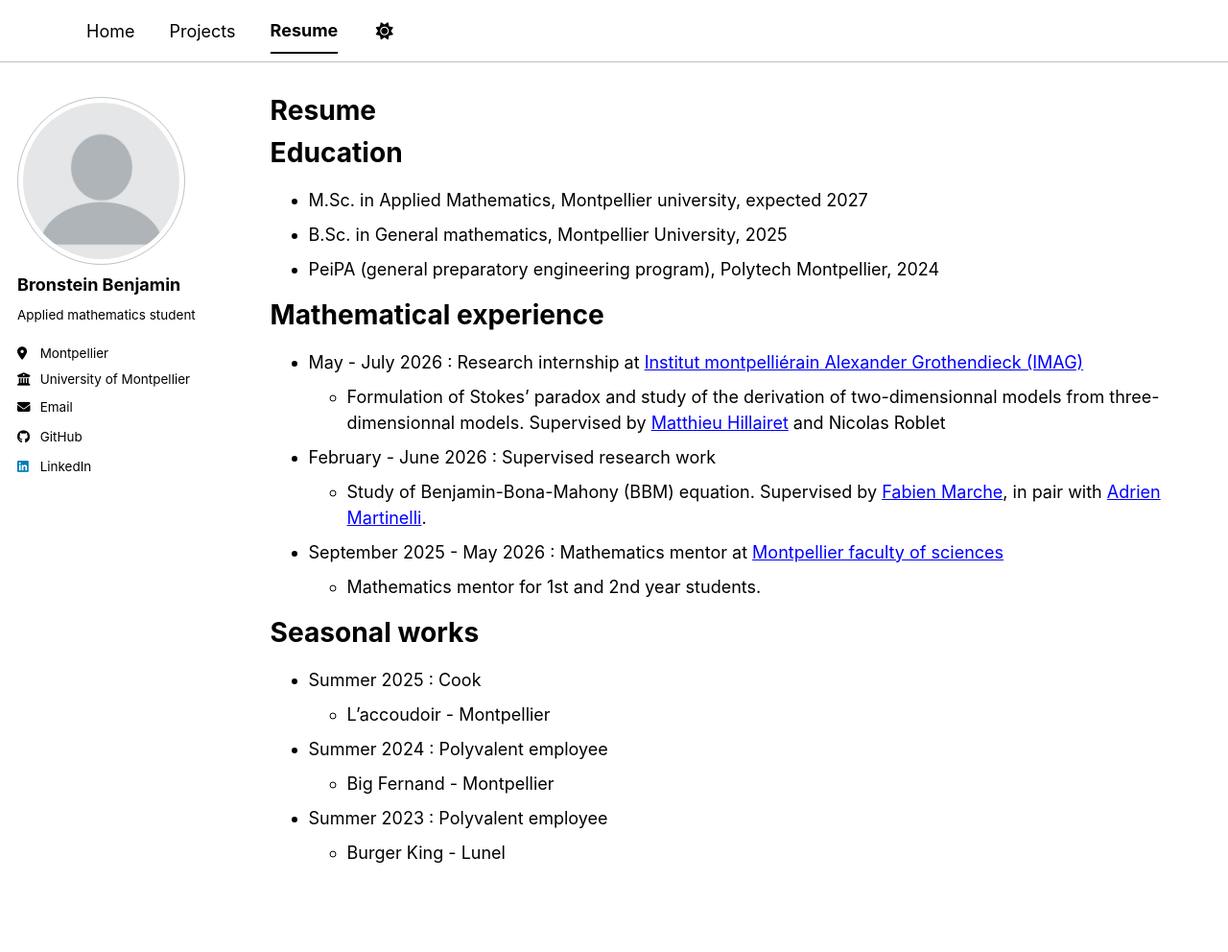
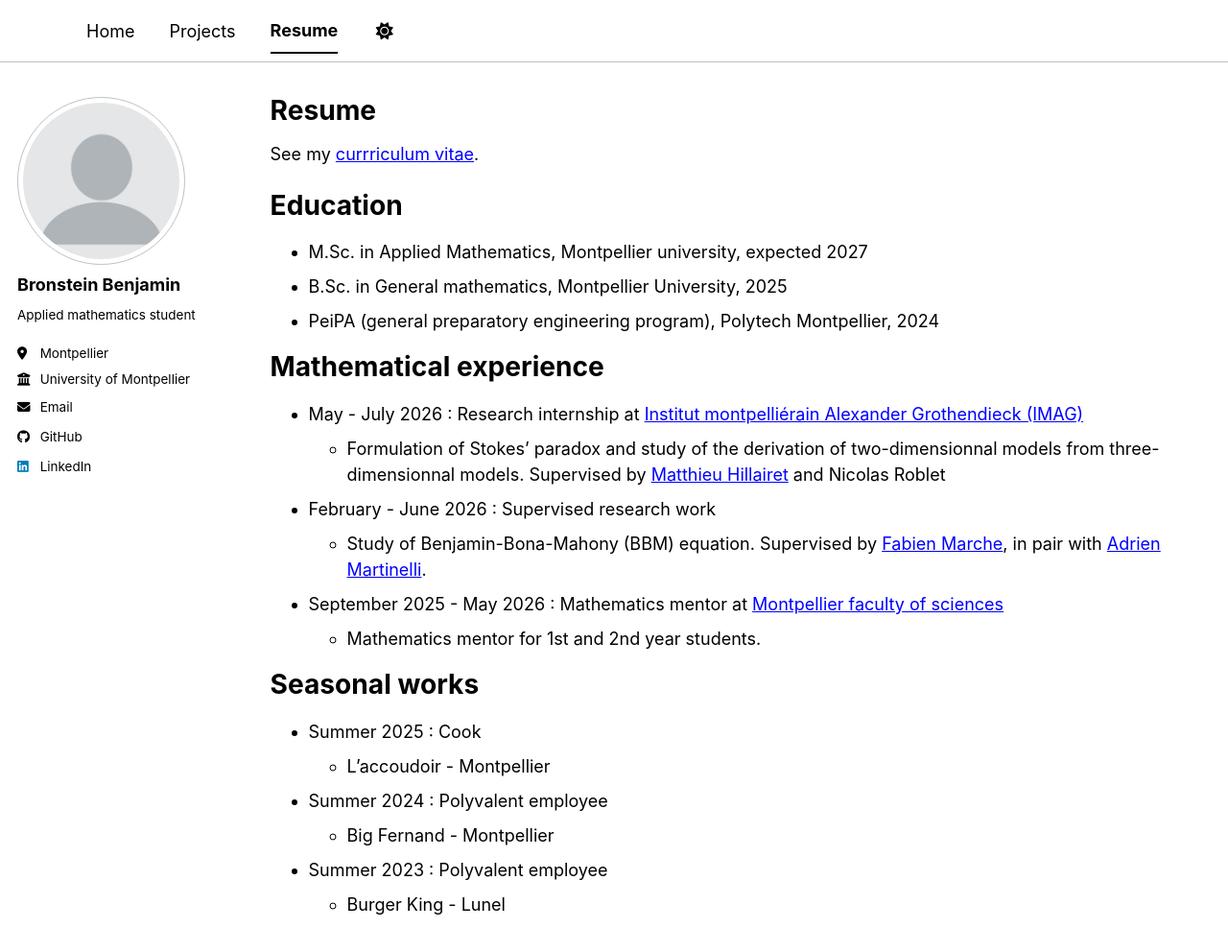
Before and after one commit to HerrBronstein/herrbronstein.github.io, a Jekyll site: the page built from _pages/cv.md, in a window 1280 px wide and 1101 px high. Shown: the top 992 px of the window at 96% size. Built offline with Jekyll 4.4.1, drawn with Linux system fonts in a browser that asks for light colours; a style sheet for code colours, icons or effects is not loaded.

Commit message:
Update cv.md

```diff
--- a/_pages/cv.md
+++ b/_pages/cv.md
@@ -8,6 +8,8 @@ redirect_from:
 ---
 
 {% include base_path %}
+
+See my [currriculum vitae](/files/CV_Benjamin_Bronstein.pdf).
 
 Education
 ======
```
